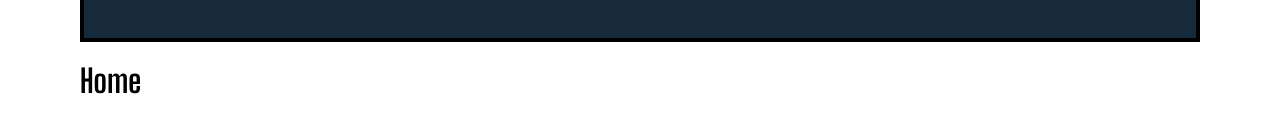
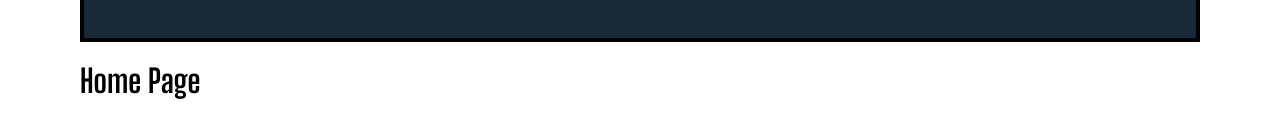
Before and after one commit to MacPerkins/wdd231, a plain HTML site: page index.html in a window 1280 px wide. Shown: the part 406-542 px from the top of the page. Drawn offline with Linux system fonts and the light colour scheme.

Commit message:
changed h1 title

```diff
--- a/index.html
+++ b/index.html
@@ -35,7 +35,7 @@
     </nav>
     </header>
     <main>
-        <h1>Home</h1>
+        <h1>Home Page</h1>
     <section class="coursework-card">
         <h2>Course Work</h2>
         <div class="my-info">
```
